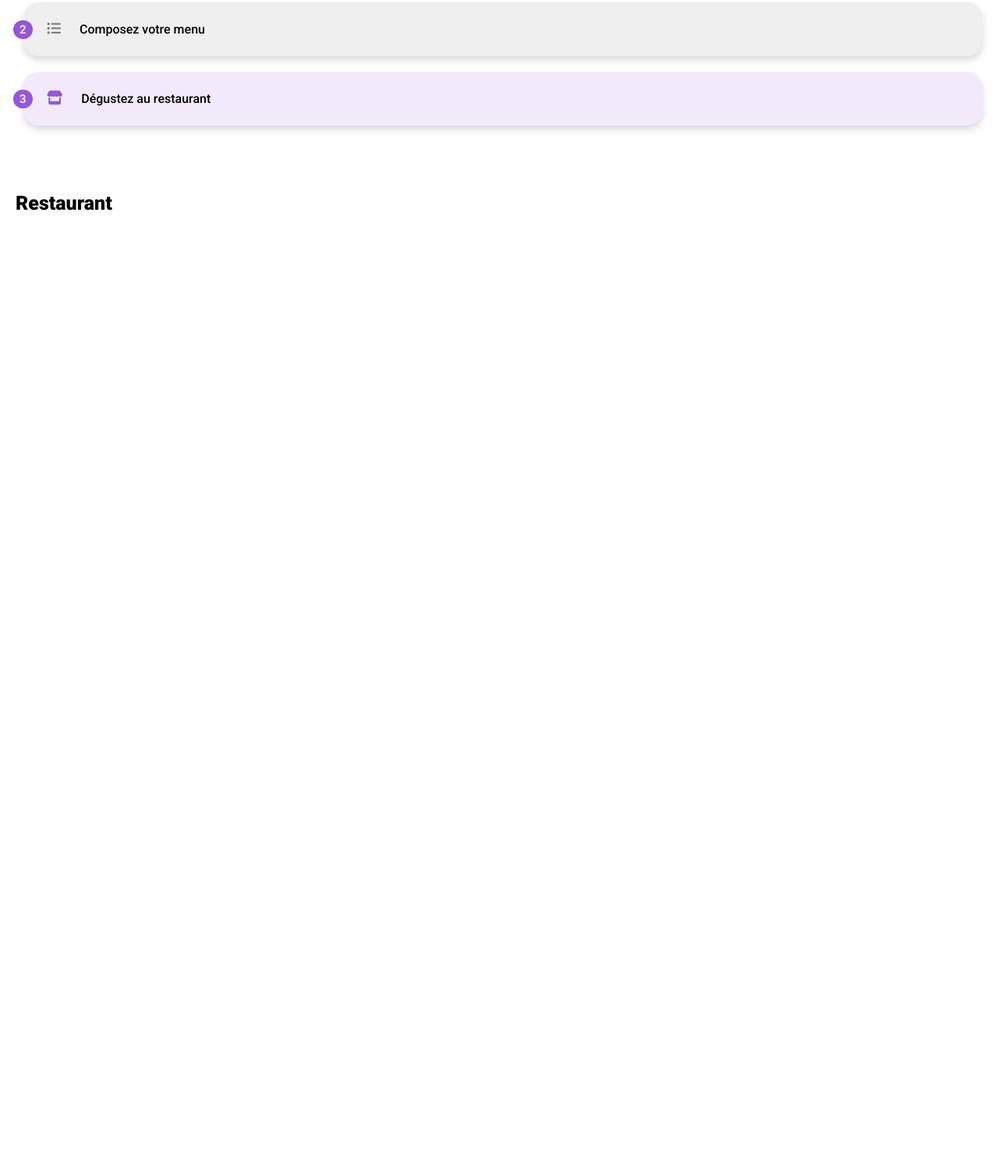
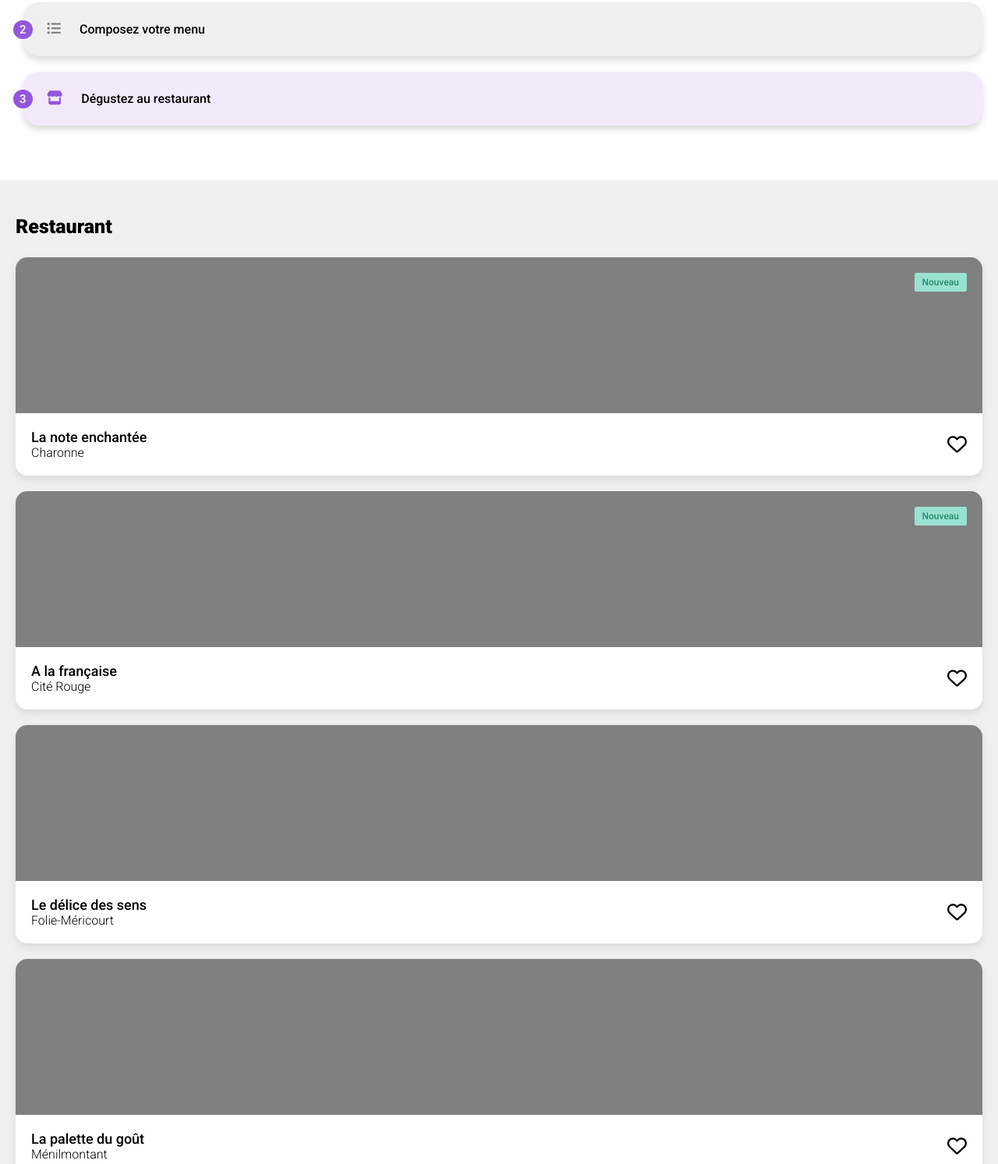
Before and after one commit to valclmb/oh-my-food, a website: page index.html in a window 1280 px wide. Shown: the part 550-2043 px from the top of the page at 78% size. Before the commit the page ends 870 px from the top, so only its background shows below. Drawn offline with Linux system fonts and the light colour scheme; a web font is replaced by a local one.

Commit message:
Restaurant html and css, heart:hover animation

```diff
--- a/index.html
+++ b/index.html
@@ -41,6 +41,57 @@
         </section>
         <section class="restaurant content--padding">
             <h3>Restaurant</h3>
+            <article class="restaurant__card restaurant__card--new">
+                <div class="restaurant__card__img"></div>
+                <div class="restaurant__card__info">
+                    <div>
+                        <p>La note enchantée</p>
+                        <p>Charonne</p>
+                    </div>
+                    <i class="fa-regular fa-heart">
+                        <i class="fa-solid fa-heart "></i>
+                    </i>
+
+                </div>
+            </article>
+            <article class="restaurant__card restaurant__card--new">
+                <div class="restaurant__card__img"></div>
+                <div class="restaurant__card__info">
+                    <div>
+                        <p>A la française</p>
+                        <p>Cité Rouge</p>
+                    </div>
+                     <i class="fa-regular fa-heart">
+                        <i class="fa-solid fa-heart "></i>
+                    </i>
+                </div>
+            </article>
+            <article class="restaurant__card">
+                <div class="restaurant__card__img"></div>
+                <div class="restaurant__card__info">
+                    <div>
+                        <p>Le délice des sens</p>
+                        <p>Folie-Méricourt</p>
+                    </div>
+                     <i class="fa-regular fa-heart">
+                        <i class="fa-solid fa-heart "></i>
+                    </i>
+                </div>
+            </article>
+            <article class="restaurant__card">
+                <div class="restaurant__card__img"></div>
+                <div class="restaurant__card__info">
+                    <div>
+                        <p>La palette du goût</p>
+                        <p>Ménilmontant</p>
+                    </div>
+                     <i class="fa-regular fa-heart">
+                        <i class="fa-solid fa-heart "></i>
+                    </i>
+                </div>
+            </article>
+
+
         </section>
     </main>
 
--- /dev/null
+++ b/sass/components/_restaurant.scss
@@ -0,0 +1,72 @@
+.restaurant {
+  background-color: $color-bg;
+
+  &__card {
+    position: relative;
+    margin: 20px 0;
+    box-shadow: $box-shad-content;
+    border-radius: 15px;
+
+    &__img { /*Temporary*/
+      height: 200px;
+      background-color: grey;
+      border-radius: 15px 15px 0 0;
+    }
+
+    &__info {
+      display: flex;
+      align-items: center;
+      justify-content: space-between;
+      background-color: white;
+      border-radius: 0 0 15px 15px;
+      padding: 20px;
+
+      p {
+        margin: 0;
+        font-size: 18px;
+
+        &:nth-child(2) {
+          font-weight: 300;
+          font-size: 16px;
+        }
+      }
+      // heart animation hover
+      .fa-heart {
+        position: relative;
+        font-size: 25px;
+        transition: color .2s;
+        &.fa-solid{
+          position: absolute;
+          inset: 0;
+          color:$color-primary;
+          opacity: 0;
+          transition: opacity .2s;
+        }
+        &.fa-regular {
+          &:hover {
+            color: white;
+            .fa-solid{
+              opacity: 1;
+            }
+          }
+        }
+
+      }
+
+    }
+    &--new {
+      &::before {
+        position: absolute;
+        content: "Nouveau";
+        right: 20px;
+        top: 20px;
+        font-size: 12px;
+        padding: 5px 10px;
+        border-radius: 2px;
+        color: darken($color-tertiary, 40%);
+        background-color: $color-tertiary;
+
+      }
+    }
+  }
+}
--- a/sass/main.scss
+++ b/sass/main.scss
@@ -2,7 +2,7 @@
 @import "components/header";
 @import "components/buttons";
 @import "components/functioning";
-
+@import "components/restaurant";
 body {
   margin: 0;
   font-family: $font-content;
@@ -15,7 +15,7 @@ h3 {
 }
 
 .content--padding {
-  padding: 20px;
+  padding: 20px 20px 50px;
 }
 
 // Location
```
Also changed, not shown: css/style.css, 1 other file.
